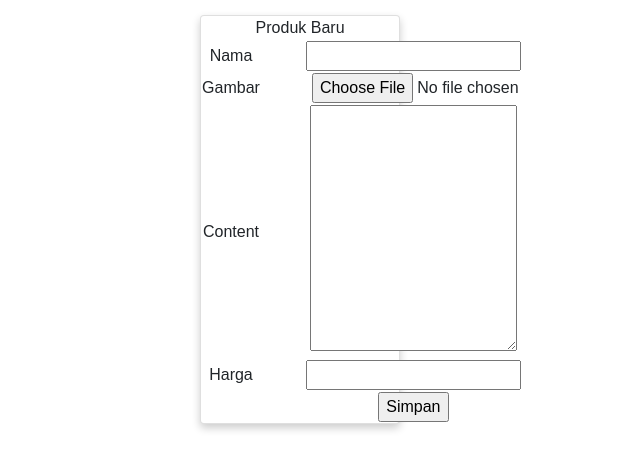
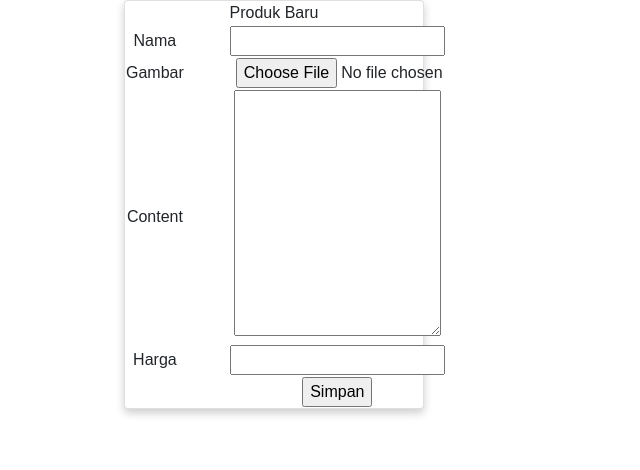
Before and after one commit to ZARASHIKI/UAS-WEB, a PHP site: page /UAS_WEB/admin/insert.php in a window 1280 px wide. Shown: the part 50-520 px from the top of the page, without its empty margins (366-1006 px from the left). Run offline with PHP 8.4, Linux system fonts and the light colour scheme.

Commit message:
new again

```diff
--- a/admin/index.php
+++ b/admin/index.php
@@ -50,7 +50,7 @@ while($post = $posts->fetch_object()) {
     <div class="column">
     <div class="card">
     <div><img src ="../upload/<?php echo $post->image ?>"width= "100%"></div>
-      <a href="../post.php?id=<?php echo $post->id ?>"><h2><?php echo $post->title; ?></h2></a>
+      <a href="../post.php?id=<?php echo $post->id ?>"><h2 class="btn btn-outline-secondary"><?php echo $post->title; ?></h2></a>
       <p class="price"><?php echo $post->harga; ?></p>
       <p><?php echo $post->short; ?></p>
        <div class = "flex">
--- a/admin/insert.php
+++ b/admin/insert.php
@@ -2,8 +2,6 @@
 include "header.php"
 ?>
 
-<div class="row">
-  <div class="column">
   <div class="card">
 
     <a>Produk Baru</a>
--- a/admin/register.php
+++ b/admin/register.php
@@ -51,7 +51,7 @@ if (isset($_POST['submit'])) {
 
     <link rel="stylesheet" href="https://stackpath.bootstrapcdn.com/font-awesome/4.7.0/css/font-awesome.min.css">
 
-    <link rel="stylesheet" type="text/css" href="login.css">
+    <link rel="stylesheet"href="login.css">
 </head>
 <body>
     <div class="container">
--- a/art.css
+++ b/art.css
@@ -2,10 +2,11 @@
 
 .card {
     box-shadow: 0 4px 8px 0 rgba(0, 0, 0, 0.2);
-    max-width: 200px;
+    max-width: 300px;
     margin: auto;
     text-align: center;
     font-family: arial;
+
   }
 
 .price {
@@ -29,19 +30,16 @@
     opacity: 0.7;
   }
 .row {
-  display: flex;
-  flex-wrap: nowrap;
-
+  margin: 0 -5px;
   }
 
 .column {
-    width: 30%;
-    padding: 15px;
-    column-count: 0;
-    column-width: 100%;
-    position:relative;
-    left: 2%;
-
+  float: left;
+  width: 25%;
+  padding: 10px;
+  position: relative;
+  left: 3.5%;
+  margin-left: 5%;
   }
 
   /* Clearfix (clear floats) */
@@ -55,15 +53,7 @@
     font-weight: bold;
     font-family:'Lucida Sans';
 }
-.ri{
-    position: absolute;
-    left: 90%;
-}
-.de{
-  position: absolute;
-  top: 15%;
-  max-width: 50%;
-}
+
 .card2 {
   box-shadow: 0 4px 8px 0 rgba(0, 0, 0, 0.2);
   position: absolute;
@@ -108,3 +98,16 @@ margin-top: 7%;
   display: flex;
   justify-content: space-between;
 }
+.de{
+  position: absolute;
+  top: 22%;
+  left: 5%;
+  max-width: 40%;
+}
+@media screen and (max-width: 600px) {
+  .column {
+    width: 100%;
+    display: block;
+    margin-bottom: 20px;
+  }
+}
--- a/header.php
+++ b/header.php
@@ -14,10 +14,8 @@
   <body>
   <div class="header">
   <span style="font-size:30px;cursor:pointer" onclick="openNav()">&#9776;</span>
-  <a style="position: absolute;
-    left: 85%;top: 7px;"></a>
-  <a style="position: absolute;
-    left: 91%;top: 7px;"></a>
+  <a href=index.php style="position: absolute;left: 93%;bottom: -20px;"><img src="upload/logo1.png" alt="Snow" style="width: 100%;opacity:70% ;"></a>
+
   </div>
 
   <script>
--- a/index.php
+++ b/index.php
@@ -17,8 +17,8 @@
 <?php $posts = $conn->query("SELECT * FROM Post");
 while($post = $posts->fetch_object()) {
   ?>
-<div class="">
-  <div class="column">
+<div class="column">
+  <div class="">
   <div class="card">
   <div><img src ="upload/<?php echo $post->image ?>"width= "100%"></div>
   <a href="post.php?id=<?php echo $post->id ?>"><h2 class="btn btn-outline-secondary"><?php echo $post->title; ?></h2></a>
```
Also changed, not shown: upload/logo1.png (added).
